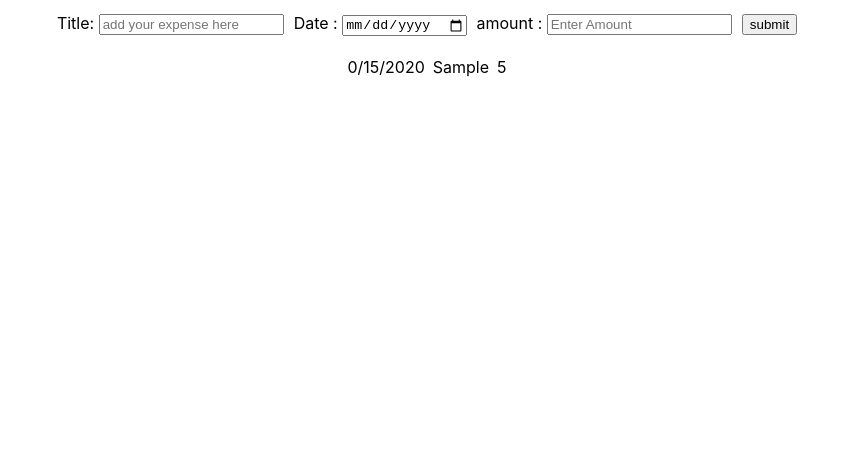
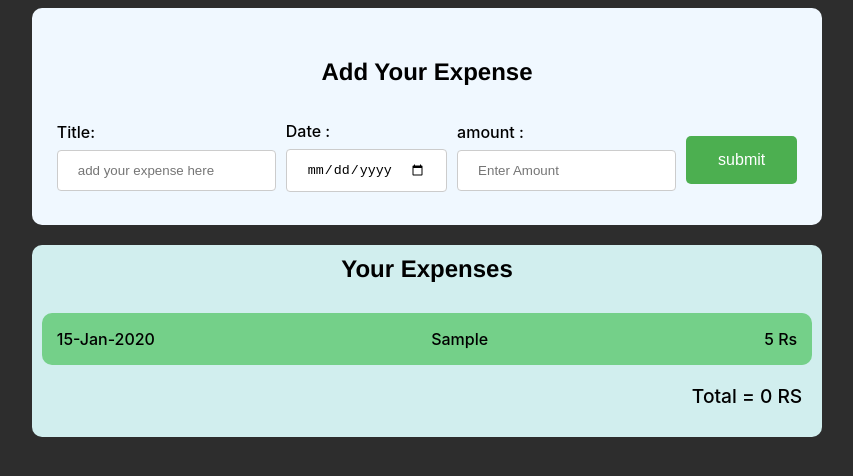
Before and after one commit to swasthikshetty10/React_JS, a React (Create React App) app in the folder learn_react_js/: page / in a window 1280 px wide. Both pictures are taken after typing "Sample", "2020-01-15", "5" into the empty fields and a click on the button "submit". Shown: the top 476 px of the page, without its empty margins (213-1066 px from the left). Built offline with nearby package versions, Linux system fonts and the light colour scheme.

Commit message:
styling Done!  CSS

```diff
--- a/learn_react_js/src/App.css
+++ b/learn_react_js/src/App.css
@@ -0,0 +1,12 @@
+body {
+    background-color: rgb(45, 45, 45);
+}
+
+.ExpenseApp {
+    /* max-width: 60rem; */
+
+    display: flex;
+    justify-content: center;
+
+
+}
--- a/learn_react_js/src/App.js
+++ b/learn_react_js/src/App.js
@@ -5,7 +5,9 @@ import Expense from './Components/Expense/Expense'
 function App() {
   return (
     <>
-      <Expense />
+      <div className="ExpenseApp">
+        <Expense />
+      </div>
     </>
 
   );
--- a/learn_react_js/src/Components/Expense/ExpenseCard.css
+++ b/learn_react_js/src/Components/Expense/ExpenseCard.css
@@ -1,14 +1,25 @@
 .ExpenseCard {
     display: flex;
-    justify-content: center;
+    justify-content: space-between;
     flex-wrap: wrap;
+    background-color: rgb(116, 208, 137);
+    margin: 10px;
+    border-radius: 10px;
 }
 
 .ExpenseCard>div {
-    padding-inline: 4px;
+    padding-inline: 15px;
 }
 
+.ExpenseCard>div>p {
+    font-weight: 500;
+
+}
 
 .ExpenseDate {
     display: flex;
 }
+
+.ExpenseTitle {
+    align-items: baseline;
+}
--- a/learn_react_js/src/Components/Expense/ExpenseCard.js
+++ b/learn_react_js/src/Components/Expense/ExpenseCard.js
@@ -2,21 +2,23 @@ import React from 'react'
 import "./ExpenseCard.css"
 function ExpenseCard(props) {
     console.log(props);
+    let d = props.data.date
+    let ye = new Intl.DateTimeFormat('en', { year: 'numeric' }).format(d);
+    let mo = new Intl.DateTimeFormat('en', { month: 'short' }).format(d);
+    let da = new Intl.DateTimeFormat('en', { day: '2-digit' }).format(d);
+
     try {
         return (
             <div className = {"ExpenseCard " + props.data.key}>
                 <div className = "ExpenseDate">
-                    <p>{props.data.date.getMonth().toString()}/</p>
-                    <p>{props.data.date.getDate().toString()}/</p>
-                    <p>{props.data.date.getFullYear().toString()}</p>
-
+                 <p> {`${da}-${mo}-${ye}` } </p>
                 </div>
 
                 <div className = "ExpenseTitle" >
                     <p>{props.data.title}</p>
                 </div>
-                <div className = "ExpenseTitle" >
-                    <p>{props.data.amount}</p>
+                <div className = "ExpenseAmount" >
+                    <p>{props.data.amount} Rs</p>
                 </div>
             </div>
         )
--- a/learn_react_js/src/Components/Expense/ExpenseForm.css
+++ b/learn_react_js/src/Components/Expense/ExpenseForm.css
@@ -2,10 +2,63 @@
     display: flex;
     justify-content: center;
     flex-wrap: wrap;
+    align-items: center;
 
 }
 
+.ExpenseForm>h2 {
+    align-items: center;
+    text-align: center;
+    padding: 10px;
+    font-family: 'Franklin Gothic Medium', 'Arial Narrow', Arial, sans-serif;
+}
+
+
+.ExpenseForm {
+    background-color: aliceblue;
+    border-radius: 10px;
+    padding: 20px;
+
+}
 
 .ExpenseForm>form>div {
+
+    display: flex;
+    flex-direction: column;
     padding: 5px;
 }
+
+.ExpenseForm>form>div>button {
+    background-color: #4CAF50;
+    /* Green */
+    border: none;
+    color: white;
+    padding: 15px 32px;
+    text-align: center;
+    text-decoration: none;
+    display: inline-block;
+    font-size: 16px;
+    border-radius: 5px;
+
+}
+
+.ExpenseForm>form>div>button:hover {
+    background-color: #41ba45;
+    /* Green */
+    cursor: pointer;
+
+}
+
+.ExpenseForm>form>div>input {
+    width: 100%;
+    padding: 12px 20px;
+    margin: 8px 0;
+    display: inline-block;
+    border: 1px solid #ccc;
+    border-radius: 4px;
+    box-sizing: border-box;
+}
+
+.ExpenseForm>form>div>label {
+    font-weight: 460;
+}
--- a/learn_react_js/src/Components/Expense/ExpenseForm.js
+++ b/learn_react_js/src/Components/Expense/ExpenseForm.js
@@ -20,11 +20,23 @@ function ExpenseForm(props) {
     const submitHandler = (event) => {
         event.preventDefault();
         console.log(event)
-        props.onSaveExpenseData(ExpenseData)
+        if(enteredExpense != "" && enteredAmount != ""){
+            if (enteredDate === ""){
+                props.onSaveExpenseData( {...ExpenseData, date : new Date()})
+            }else(
+                props.onSaveExpenseData(ExpenseData)
+            )
+
+            event.target[0].value = ""
+            event.target[1].value = ""
+            event.target[2].value = ""
+        }
+        else{
+            alert("Please Fill the Form before submiting")
+        }
+
         // console.log(event)
-        event.target[0].value = ""
-        event.target[1].value = ""
-        event.target[2].value = ""
+
     }
     const ExpenseData = {
     title : enteredExpense,
@@ -35,6 +47,7 @@ function ExpenseForm(props) {
 
     return (
         <div className  = "ExpenseForm">
+            <h2>Add Your Expense</h2>
             <form onSubmit = {submitHandler}>
                 <div className = "add_text">
                     <label>Title: </label>
--- a/learn_react_js/src/Components/Expense/ExpenseItems.js
+++ b/learn_react_js/src/Components/Expense/ExpenseItems.js
@@ -1,9 +1,18 @@
 import React from 'react'
 import ExpenseCard from './ExpenseCard'
+import './ExpenseList.css'
 function ExpenseItems(props) {
+    const total = 0
+    props.data.forEach(element => {
+        console.log(element)
+    });
     return (
-        <div>
+        <div className  = "ExpenseCards">
+            <h2>Your Expenses</h2>
             {  props.data.map(items => <ExpenseCard data = {items}/>) }
+            <div className = "Total">
+                <p>Total =  {total} RS</p>
+            </div>
 
         </div>
     )
--- /dev/null
+++ b/learn_react_js/src/Components/Expense/ExpenseList.css
@@ -0,0 +1,23 @@
+.ExpenseCards {
+    background-color: rgb(209, 238, 238);
+    margin-top: 10px;
+    border-radius: 10px;
+    padding-bottom: 10px;
+}
+
+.ExpenseCards>h2 {
+    align-items: center;
+    text-align: center;
+    padding: 10px;
+    font-family: 'Franklin Gothic Medium', 'Arial Narrow', Arial, sans-serif;
+}
+
+.Total>p {
+    font-weight: 500;
+    font-size: larger;
+}
+
+.Total {
+    text-align: end;
+    padding-right: 20px;
+}
```
